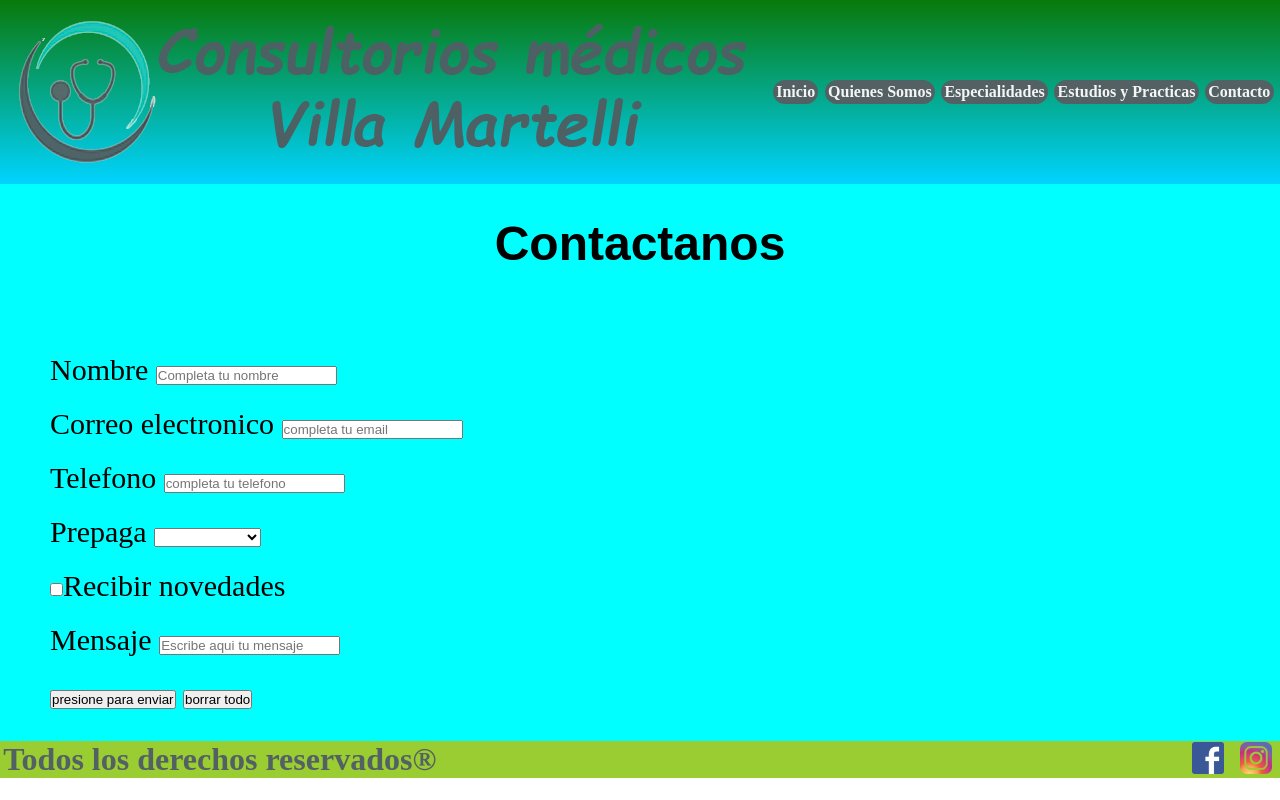
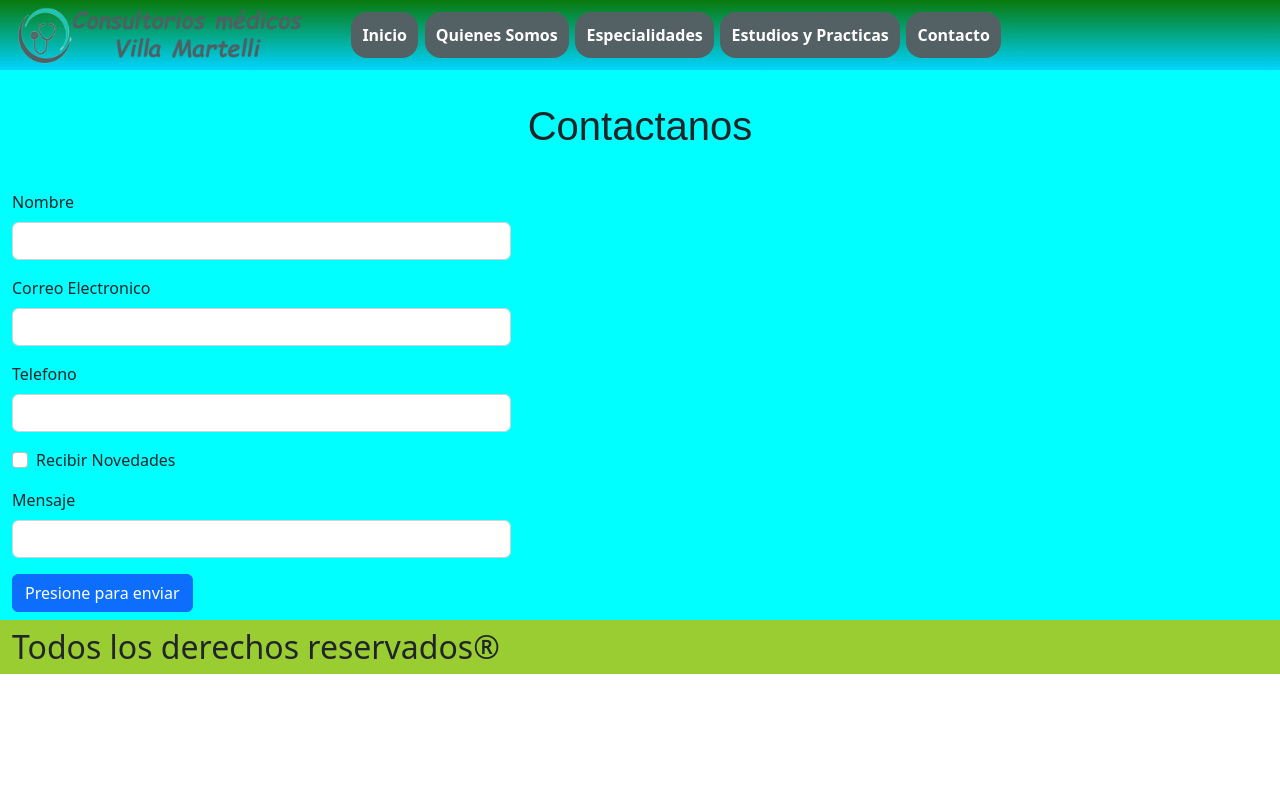
Before and after one commit to Matyolv/Consultorios-vm, a plain HTML site: page pages/contacto.html in a window 1280 px wide. Drawn offline with nearby package versions, Linux system fonts and the light colour scheme.

Commit message:
pagina contacto realizada con bootstrap

```diff
--- a/css/styles.css
+++ b/css/styles.css
@@ -273,6 +273,7 @@ footer div img{
 
 /* Estilos Contactos*/
 
+
 .padreContactos{
     display: flex;
     padding-top: 30px;
--- a/pages/contacto.html
+++ b/pages/contacto.html
@@ -7,105 +7,101 @@
     <link rel="stylesheet" href="../css/styles.css">
     <title>Contactos</title>
 
+    <!-- CSS only -->
+    <link href="https://cdn.jsdelivr.net/npm/bootstrap@5.2.0-beta1/dist/css/bootstrap.min.css" rel="stylesheet" integrity="sha384-0evHe/X+R7YkIZDRvuzKMRqM+OrBnVFBL6DOitfPri4tjfHxaWutUpFmBp4vmVor" crossorigin="anonymous">
+
 
 
 </head>
 <body>
 
-    <header>
+    <header class="container-fluid">
+        <div class="row">
+            <img src="../assets/logo.png" class=" col-3 img-center" alt="imagen">
+            <nav class="navbar navbar-expand-lg col-9 fondo-nav">
+                <div class="container-fluid">
+                  <a class="navbar-brand" href="#"></a>
+                  <button class="navbar-toggler" type="button" data-bs-toggle="collapse" data-bs-target="#navbarSupportedContent" aria-controls="navbarSupportedContent" aria-expanded="false" aria-label="Toggle navigation">
+                    <span class="navbar-toggler-icon"></span>
+                  </button>
+                  <div class="collapse navbar-collapse" id="navbarSupportedContent">
+                    <ul class="navbar-nav me-auto mb-2 mb-lg-0">
+                      <li class="nav-item">
+                        <a class="text-white nav-link active" aria-current="page" href="../index.html">Inicio</a>
+                      </li>
+                      <li class="nav-item">
+                        <a class="text-white nav-link" href="quienessomos.html">Quienes Somos</a>
+                      </li>
+                      <li class="nav-item">
+                        <a class="text-white nav-link" href="especialidades.html">Especialidades</a>
+                      </li>
+                      <li class="nav-item">
+                        <a class="text-white nav-link" href="estudiosypracticas.html">Estudios y Practicas</a>
+                      </li>
+                      <li class="nav-item">
+                        <a class="text-white nav-link" href="contacto.html">Contacto</a>
+                      </li>
 
-        <div>
-            <a href="index.html">
-            <img class="logoHeader" src="../assets/logo.png" alt="">
-            </a>
+
+                    </ul>
+
+                  </div>
+                </div>
+              </nav>
         </div>
-
-       <nav class="menuHeader">
-            <ul>
-                <li><a href="../index.html">Inicio</a></li>
-                <li><a href="quienessomos.html">Quienes Somos</a></li>
-                <li><a href="especialidades.html">Especialidades</li>
-                <li><a href="estudiosypracticas.html">Estudios y Practicas</a></li>
-                <li><a href="contacto.html">Contacto</a></li>
-
-            </ul>
-        </nav>
 
     </header>
 
-    <main>
+    <main class="container-fluid">
 
-        <h1 class="titulo">Contactanos</h1>
+        <div class="row">
 
-        <div class="padreContactos">
+            <h1 class="col-12 text-center">Contactanos</h1>
 
-            <form action="" method="">
-                <fieldset class="formContactos">
-                    <legend> </legend>
-                    <div class="hijoContactos">
-                        <label for="nombre">Nombre</label>
-                        <input type="text" name="nombre" placeholder="Completa tu nombre">
-                    </div>
+        <div class="row pb-2">
 
-                    <div class="hijoContactos">
-                        <label for="email">Correo electronico</label>
-                        <input type="email" name="email" placeholder="completa tu email">
-                    </div>
+            <form class="col-5">
+                <div class="mb-3">
+                    <label for="exampleInputEmail1" class="form-label">Nombre</label>
+                    <input type="email" class="form-control" id="exampleInputEmail1" aria-describedby="emailHelp">
+                    <div id="emailHelp" class="form-text"></div>
+                </div>
+                <div class="mb-3">
+                    <label for="exampleInputEmail1" class="form-label">Correo Electronico</label>
+                    <input type="email" class="form-control" id="exampleInputEmail1" aria-describedby="emailHelp">
+                    <div id="emailHelp" class="form-text"></div>
+                </div>
+                <div class="mb-3">
+                    <label for="exampleInputEmail1" class="form-label">Telefono</label>
+                    <input type="email" class="form-control" id="exampleInputEmail1" aria-describedby="emailHelp">
+                    <div id="emailHelp" class="form-text"></div>
+                </div>
+                <div class="mb-3 form-check">
+                    <input type="checkbox" class="form-check-input" id="exampleCheck1">
+                    <label class="form-check-label" for="exampleCheck1">Recibir Novedades</label>
+                </div>
+                <div class="mb-3">
+                    <label for="exampleInputPassword1" class="form-label">Mensaje</label>
+                    <input type="password" class="form-control" id="exampleInputPassword1">
+                </div>
+                    <button type="submit" class="btn btn-primary">Presione para enviar</button>
+                </form>
+        </div>
 
-                    <div class="hijoContactos">
-                        <label for="tel">Telefono</label>
-                        <input type="tel" name="email" placeholder="completa tu telefono">
-                    </div>
-
-                    <div class="hijoContactos">
-                        <label for="prepga">Prepaga</label>
-                        <select name="prepaga" id="prepaga">
-                        <option value="1"></option>
-                        <option value="2">Osde</option>
-                        <option value="3">Galeno</option>
-                        <option value="4">Swiss Medical</option>
-                    </select>
-                    </div>
-
-                    <div class="hijoContactos">
-
-                        <input name="novedades" type="checkbox" />Recibir novedades
-
-                    </div>
-
-                    <div class="hijoContactos">
-                        <label for="Mensaje">Mensaje</label>
-                        <input type="Mensaje" name="Mensaje" placeholder="Escribe aqui tu mensaje">
-                    </div>
-
-
-                    <div class="hijoContactos">
-                        <input type="submit" value="presione para enviar">
-                        <input type="reset" value="borrar todo">
-                    </div>
-
-
-
-                </fieldset>
-
-            </form>
-        </div>
     </main>
 
-    <footer>
-        <p class="textoFooter">Todos los derechos reservados®</p>
+    <footer class="container-fluid">
 
-        <div>
-            <a href="https://facebook.com">
-            <img src="../assets/facebook.png" alt="facebook">
-            </a>
-            <a href="https://instagram.com">
-            <img src="../assets/instagram.png" alt="instagram">
-            </a>
+        <div class="row pt-2">
+
+            <h2 class="col-12">Todos los derechos reservados®</h2>
 
         </div>
 
     </footer>
 
+    <!-- JavaScript Bundle with Popper -->
+    <script src="https://cdn.jsdelivr.net/npm/bootstrap@5.2.0-beta1/dist/js/bootstrap.bundle.min.js" integrity="sha384-pprn3073KE6tl6bjs2QrFaJGz5/SUsLqktiwsUTF55Jfv3qYSDhgCecCxMW52nD2" crossorigin="anonymous"></script>
+
 </body>
 </html>
```
